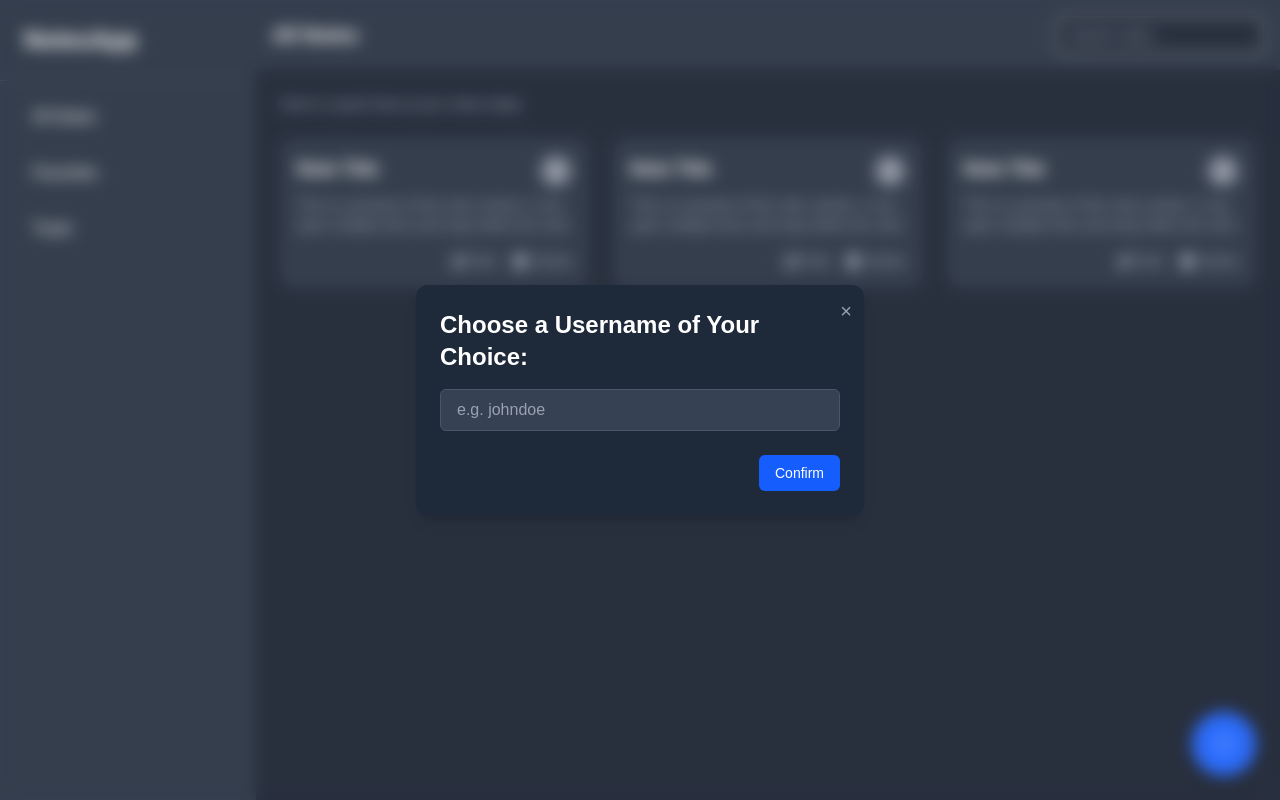
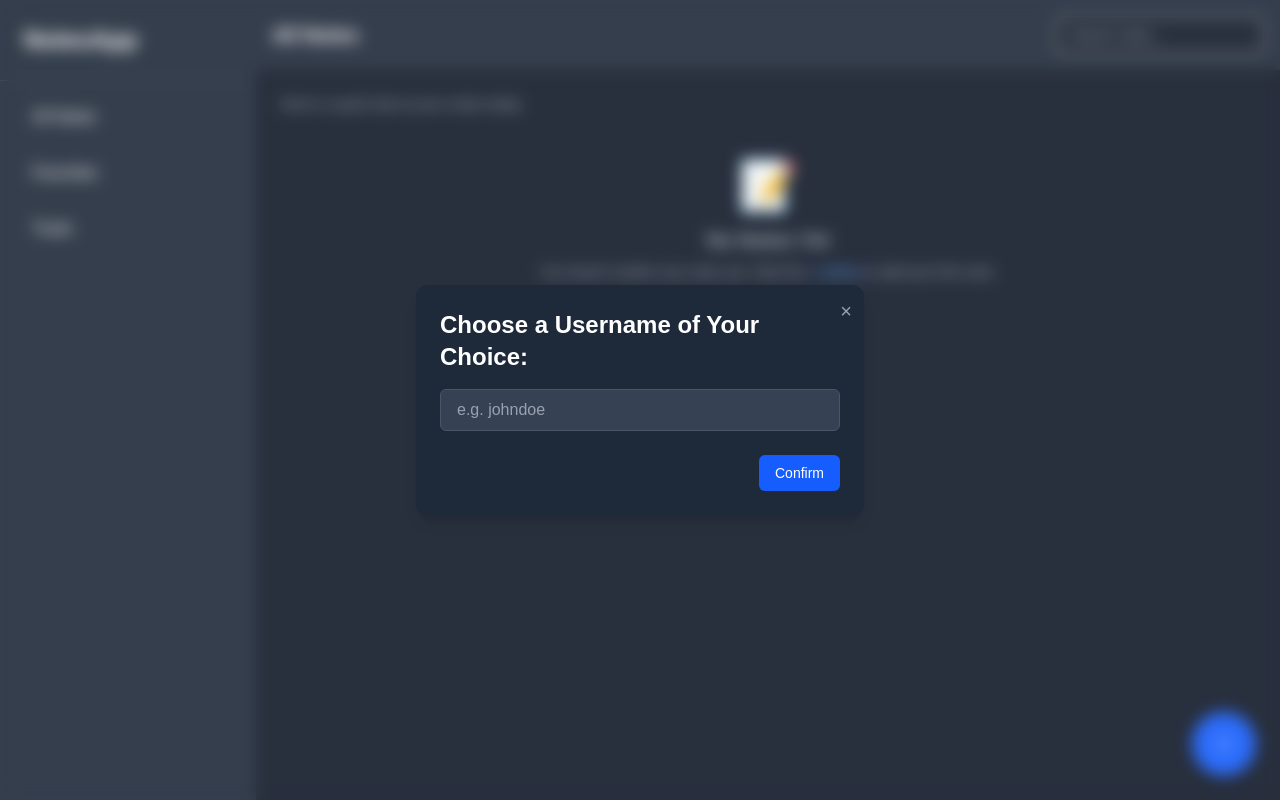
Before and after one commit to Ayomide-Philip/note-taking, a Next.js app: page / in a window 1280 px wide. Built offline with nearby package versions, Linux system fonts and the light colour scheme.

Commit message:
refactor: initialize notes state as empty and load from localStorage

```diff
--- a/app/page.js
+++ b/app/page.js
@@ -7,26 +7,7 @@ import NewPostModal from "./componet/newPostOverlay";
 export default function NoteApp() {
   const [userName, setUserName] = useState();
   const [newPost, isNewPost] = useState(false);
-  const [notes, setNotes] = useState([
-    {
-      id: 1,
-      heading: "Note Title",
-      description:
-        " This is a preview of the note content. It can span multiple lines and wrap within the card.",
-    },
-    {
-      id: 2,
-      heading: "Note Title",
-      description:
-        " This is a preview of the note content. It can span multiple lines and wrap within the card.",
-    },
-    {
-      id: 3,
-      heading: "Note Title",
-      description:
-        " This is a preview of the note content. It can span multiple lines and wrap within the card.",
-    },
-  ]);
+  const [notes, setNotes] = useState([]);
   function gettingLastIndex() {
     return notes.length > 0 ? notes.at(-1).id : 0;
   }
@@ -42,14 +23,23 @@ export default function NoteApp() {
 
   useEffect(() => {
     const username = localStorage.getItem("noteUserName");
+    const userNotes = localStorage.getItem("userNotes");
     setUserName(username);
+    if (userNotes === null) {
+      setNotes([]);
+    } else {
+      setNotes(JSON.parse(userNotes));
+    }
   }, []);
 
   useEffect(() => {
     if (userName !== null && userName !== undefined) {
       localStorage.setItem("noteUserName", userName);
     }
-  }, [userName]);
+    if (notes.length > 0) {
+      localStorage.setItem("userNotes", JSON.stringify(notes));
+    }
+  }, [userName, notes]);
   return (
     <>
       <ToastContainer />
@@ -77,6 +67,7 @@ export default function NoteApp() {
           </p>
         </div>
 
+        {notes.length > 0 ? (
           <section className="p-6 pt-0 grid grid-cols-1 sm:grid-cols-2 lg:grid-cols-3 gap-6">
             {notes.map(({ id, heading, description }) => (
               <div
@@ -119,6 +110,17 @@ export default function NoteApp() {
               </div>
             ))}
           </section>
+        ) : (
+          <div className="p-6 flex flex-col items-center justify-center text-center text-gray-400">
+            <div className="text-5xl mb-4">📝</div>
+            <h2 className="text-xl font-semibold mb-2">No Notes Yet</h2>
+            <p className="text-sm">
+              You haven&apos;t written any notes yet. Click the{" "}
+              <span className="text-blue-400 font-medium">+ button</span> to add
+              your first note.
+            </p>
+          </div>
+        )}
       </main>
       <button
         className="fixed bottom-6 cursor-pointer right-6 bg-blue-600 hover:bg-blue-700 text-white p-4 w-16 h-16 rounded-full shadow-lg text-xl"
```
Lines whose indentation alone changed are shown as unchanged.
